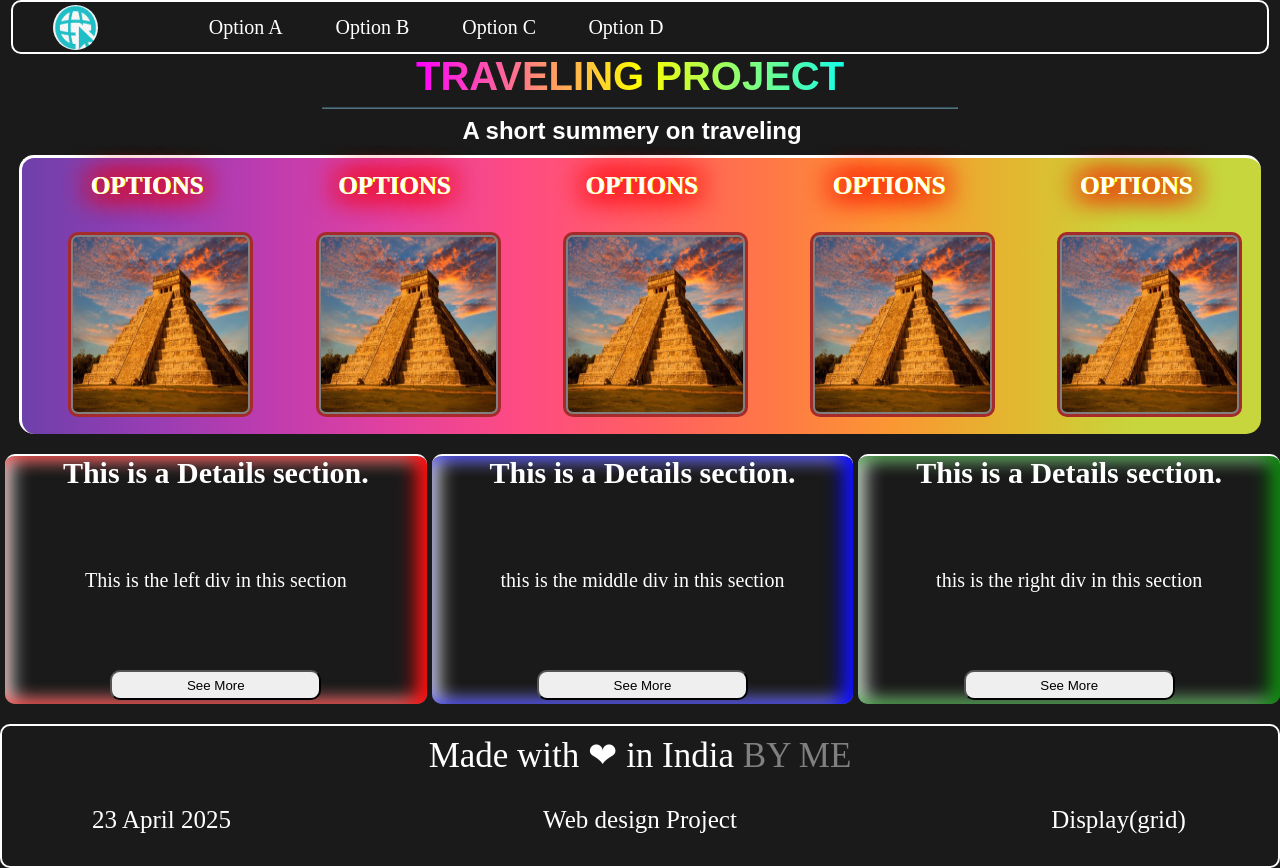
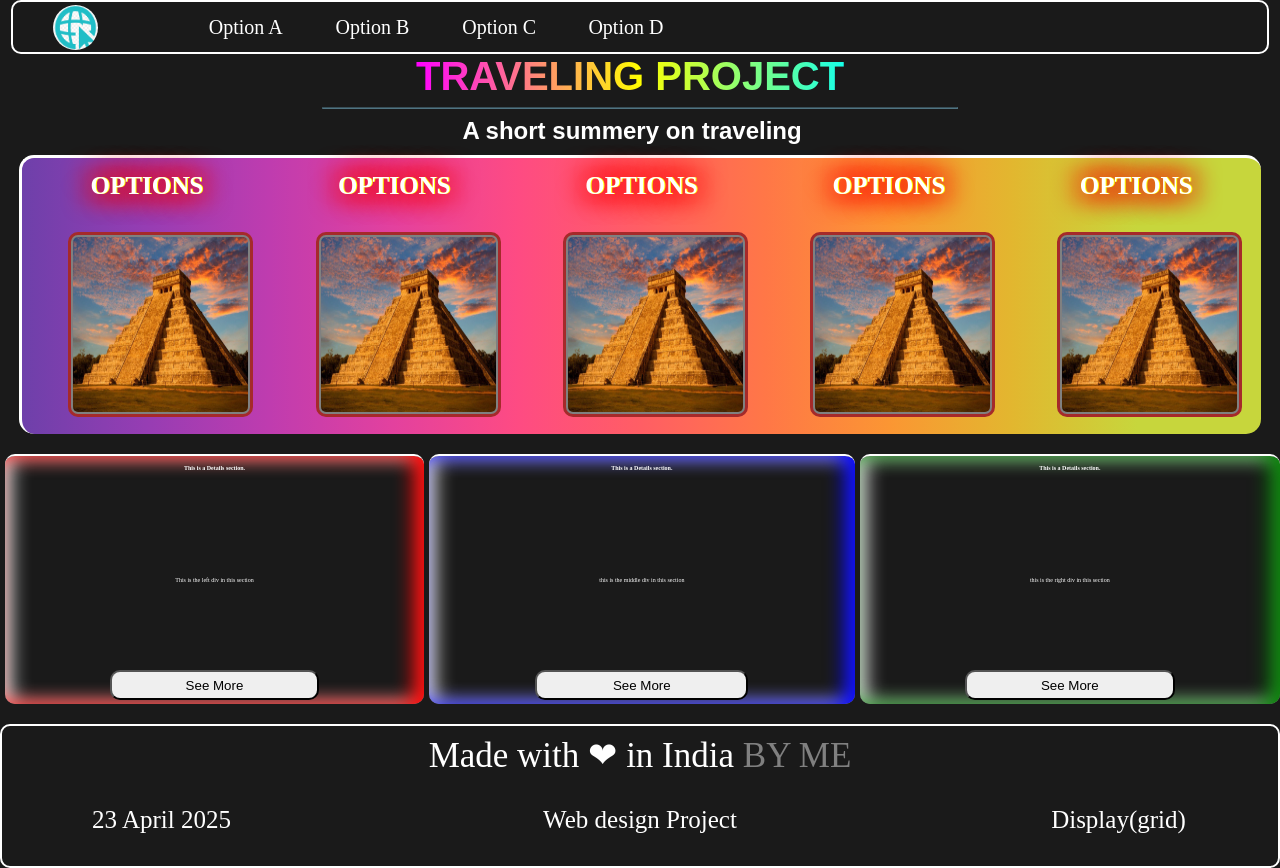
Before and after one commit to SBiswas19102001/Rough-work, a plain HTML site: page index.html in a window 1280 px wide. Drawn offline with Linux system fonts and the light colour scheme.

Commit message:
Update style.css

```diff
--- a/style.css
+++ b/style.css
@@ -208,7 +208,7 @@ th>p:hover{
 	box-shadow:-20px -25px 70px 20px black inset;
 }
 div>p{
-	font-size:20px;
+	font-size:5%;
 	margin:auto;
 	/* margin-top:30px; */
 	/* margin-left:50px; */
@@ -228,7 +228,7 @@ div>p{
 	}
 }
 h3{
-	font-size:30px;
+	font-size:7%;
 	/* margin:10px 10px; */
 	margin:auto;
 }
```
